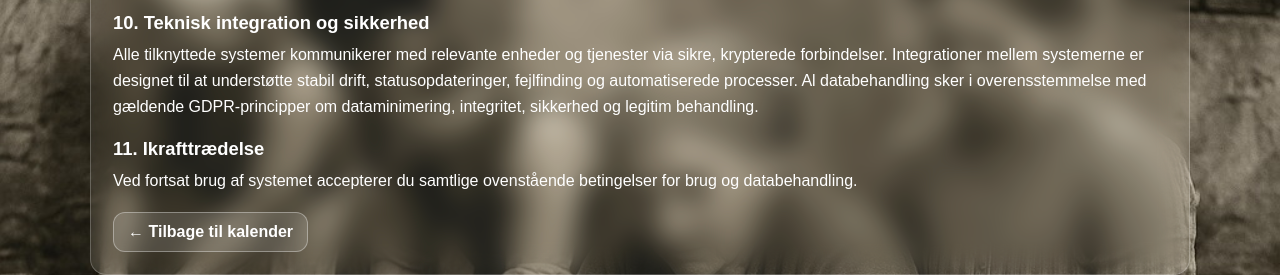
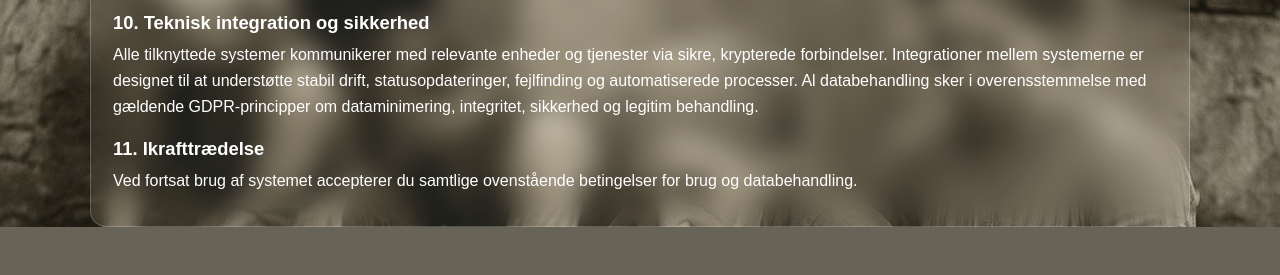
Before and after one commit to taasingegade/Vasketider, a Flask app: page /betingelser in a window 1280 px wide. Shown: the part 1537-1812 px from the top of the page. After the commit the page ends 1764 px from the top, so only its background shows below. Run offline with Flask 3, Linux system fonts and the light colour scheme; data that the repository does not hold is empty; some libraries are stand-ins or nearby versions.

Commit message:
Update betingelser.html

```diff
--- a/templates/betingelser.html
+++ b/templates/betingelser.html
@@ -129,10 +129,6 @@
 
       <h2 id="t11">11. Ikrafttrædelse</h2>
       <p>Ved fortsat brug af systemet accepterer du samtlige ovenstående betingelser for brug og databehandling.</p>
-
-      <div class="backline">
-        <a href="/index" class="toppanel-knap" aria-label="Tilbage til kalender">← Tilbage til kalender</a>
-      </div>
     </section>
   </main>
 
@@ -165,4 +161,5 @@
   })();
   </script>
 </body>
+
 </html>
```
